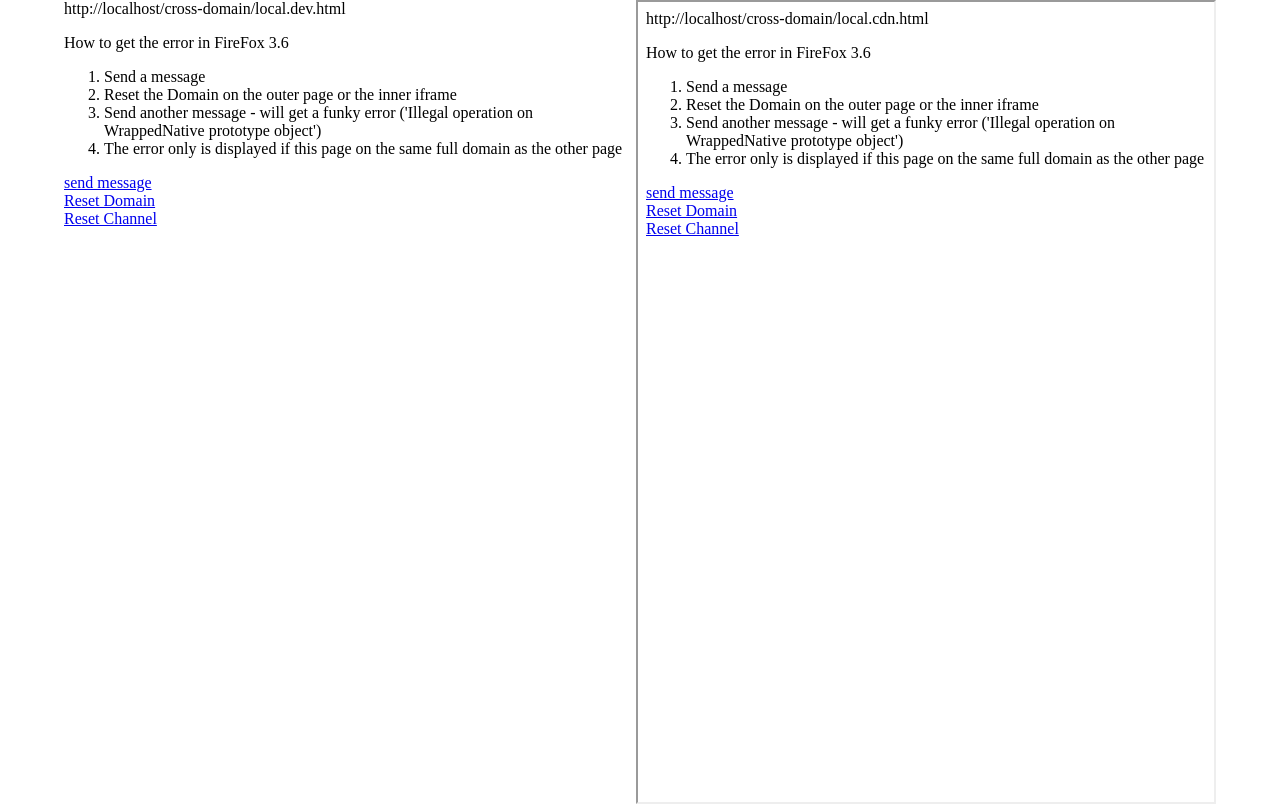
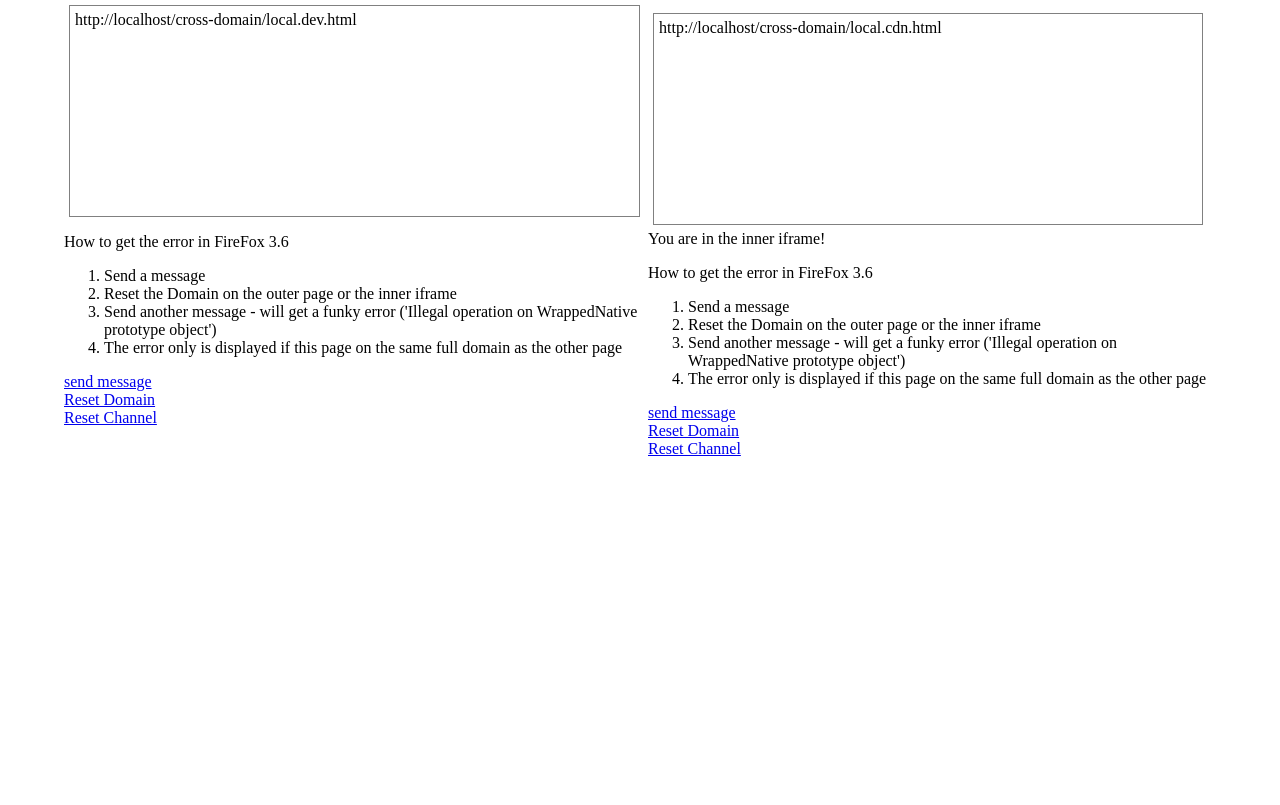
Before and after one commit to parker/parker.github.com, a plain HTML site: page cross-domain/local.dev.html in a window 1280 px wide. Drawn offline with Linux system fonts and the light colour scheme.

```diff
--- a/cross-domain/local.cdn.html
+++ b/cross-domain/local.cdn.html
@@ -6,6 +6,7 @@
 		<script>
 			xpcdemo.setup_inner();
 		</script>
+		You are in the inner iframe!
 		<p>How to get the error in FireFox 3.6</p>
 		<ol>
 			<li>Send a message</li>
--- a/cross-domain/xpcdemo.js
+++ b/cross-domain/xpcdemo.js
@@ -17,9 +17,13 @@ var xpcdemo = (function() {
        if(!log) {
            log = document.createElement('div');
            log.id = 'log';
+           log.style.cssText = 'height: 200px; overflow: auto; padding: 5px; margin: 5px; border: 1px solid grey;';
            document.body.appendChild(log);
        }
        var msg = document.createElement('p');
+       msg.style.padding = '0';
+       msg.style.margin = '0';
+
        msg.innerHTML = s_msg;
        log.insertBefore(msg, log.children[0]);
 
@@ -28,7 +32,7 @@ var xpcdemo = (function() {
    xpc.createiframe = function(url) {
        var iframe = document.createElement('iframe');
        iframe.id = 'xpc-iframe';
-       iframe.style.cssText = 'width: 50%; height: 100%; float: right;'
+       iframe.style.cssText = 'width: 50%; height: 100%; float: right; border: none;'
        document.body.appendChild(iframe);
        iframe.src = url;
 
```
Also changed, not shown: cross-domain/local.dev.html (+3 -1 lines).
